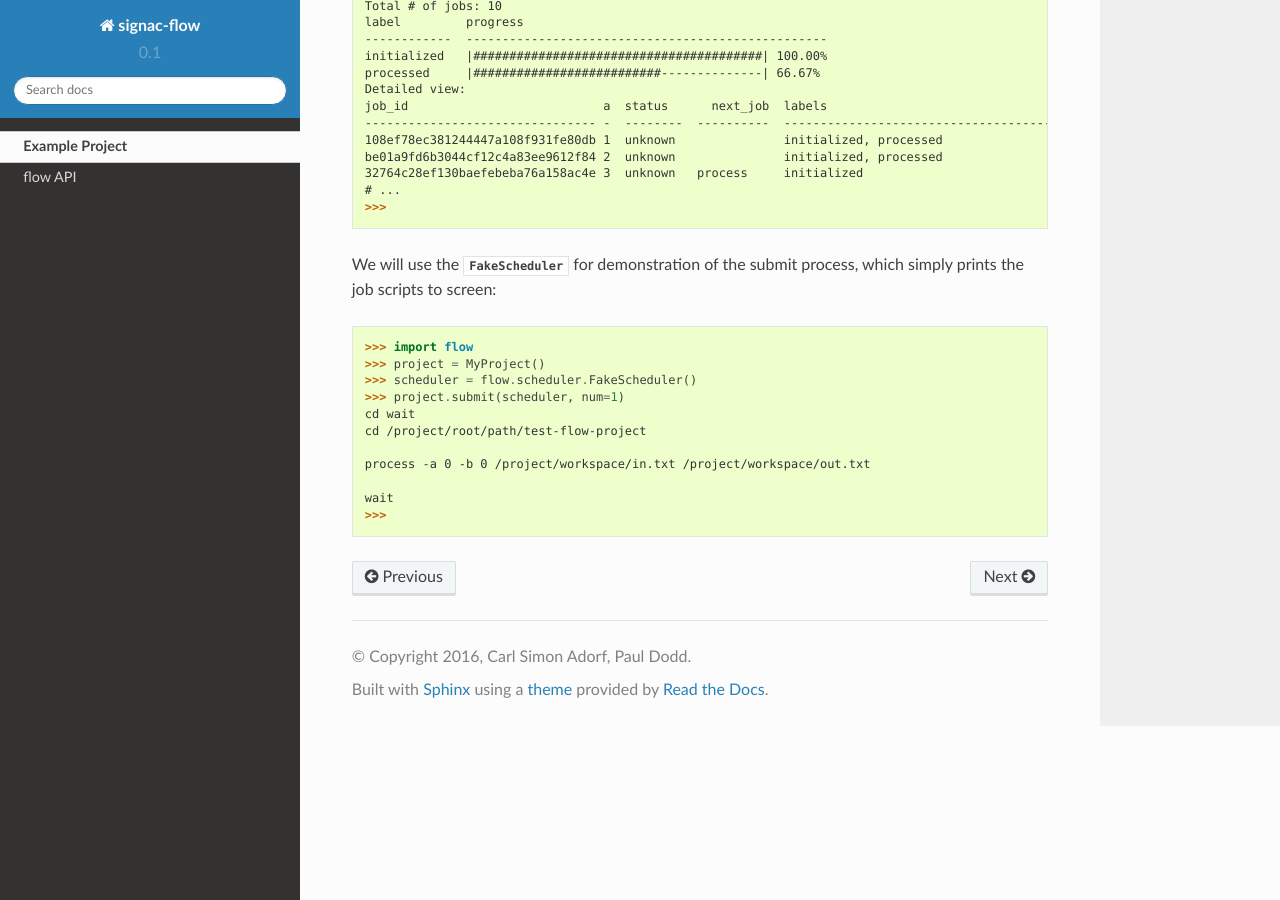
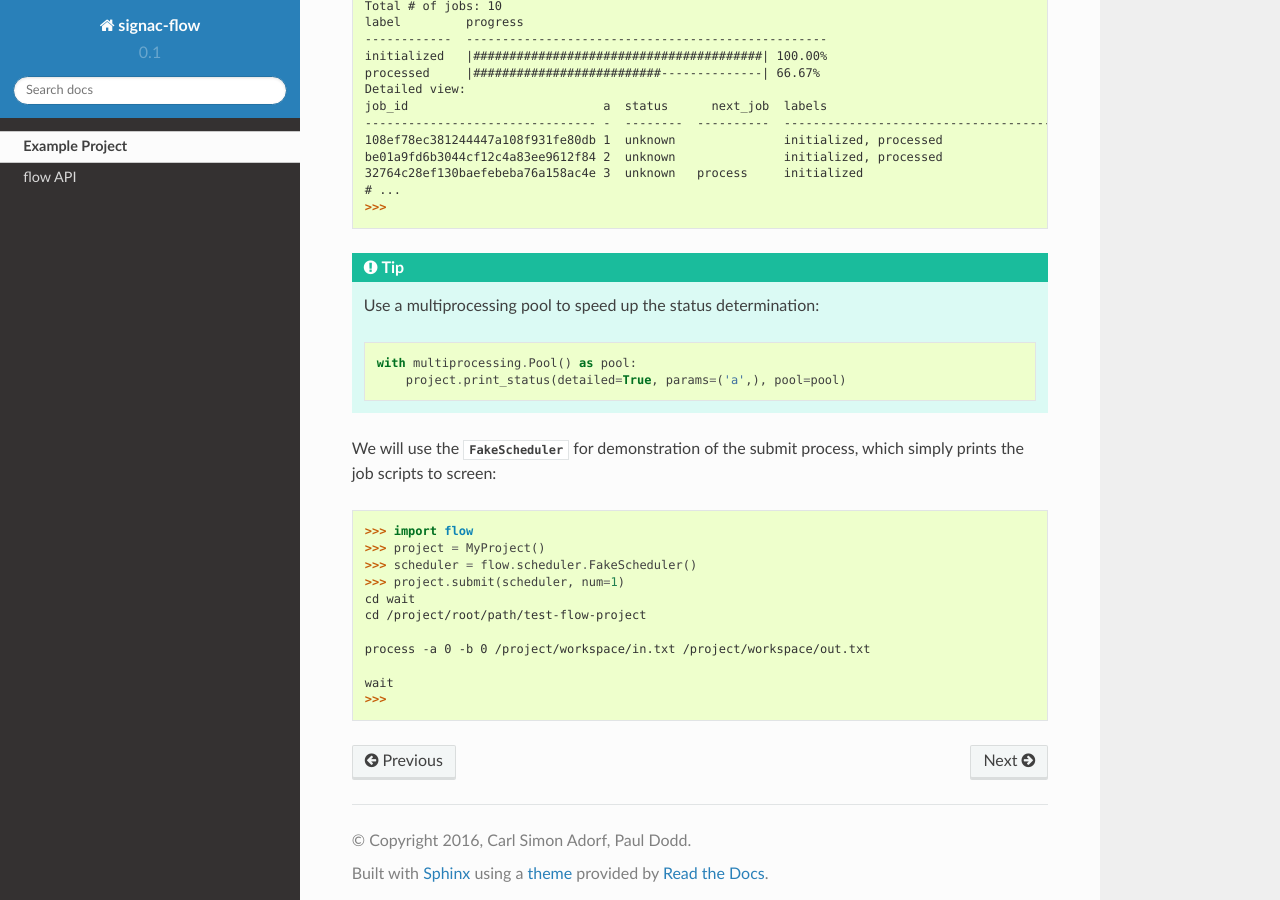
Before and after one commit to glotzerlab/signac-flow, a Sphinx documentation site: the page built from doc/example.rst, in a window 1280 px wide and 900 px high, scrolled down 1726 px. Built offline with Sphinx 7.4.7 and the Read the Docs theme 2.0.0, drawn with Linux system fonts in a browser that asks for light colours.

Commit message:
Document parallelization of project status determination.

```diff
--- a/doc/example.rst
+++ b/doc/example.rst
@@ -101,6 +101,15 @@ To print the status of your project:
     # ...
     >>>
 
+.. tip::
+
+      Use a multiprocessing pool to speed up the status determination:
+
+      .. code-block:: python
+
+          with multiprocessing.Pool() as pool:
+              project.print_status(detailed=True, params=('a',), pool=pool)
+
 We will use the :py:class:`~flow.scheduler.FakeScheduler` for demonstration of the submit process, which simply prints the job scripts to screen:
 
 .. code-block:: python
```
